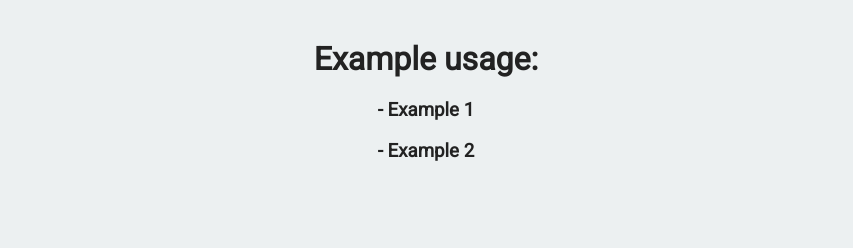
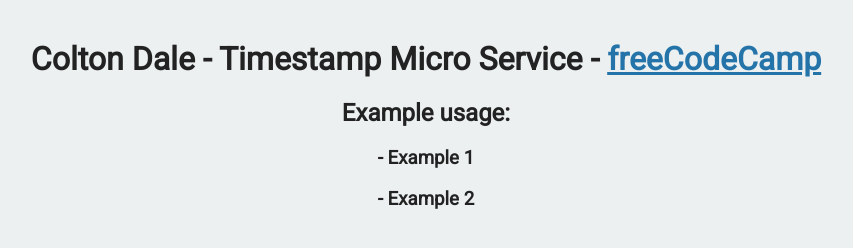
Before and after one commit to ColtonJD/timestamp_microservice, a website: page views/index.html in a window 1280 px wide. Shown: the whole page, without its empty margins (214-1067 px from the left). Drawn offline with Linux system fonts and the light colour scheme.

Commit message:
Checkpoint

```diff
--- a/views/index.html
+++ b/views/index.html
@@ -2,7 +2,7 @@
 <html>
 
    <head>
-     <title>Colton Dale - Timestamp Micro Service - <a href="www.freecodecamp.com">freeCodeCamp</a></title>
+     <title>Colton Dale - Timestamp Micro Service</title>
       <link rel="shortcut icon" href="https://cdn.hyperdev.com/us-east-1%3A52a203ff-088b-420f-81be-45bf559d01b1%2Ffavicon.ico" type="image/x-icon"/>
       <link href="https://fonts.googleapis.com/css?family=Roboto" rel="stylesheet" type="text/css">
       <link href="/public/style.css" rel="stylesheet" type="text/css">
@@ -10,7 +10,8 @@
 
    <body>
       <div class="container">
-         <h1>Example usage:</h1>
+         <h1>Colton Dale - Timestamp Micro Service - <a href="www.freecodecamp.com">freeCodeCamp</a></h1>
+         <h2>Example usage:</h2>
          <h3>- Example 1</h3>
          <h3>- Example 2</h3>
       </div>
```
